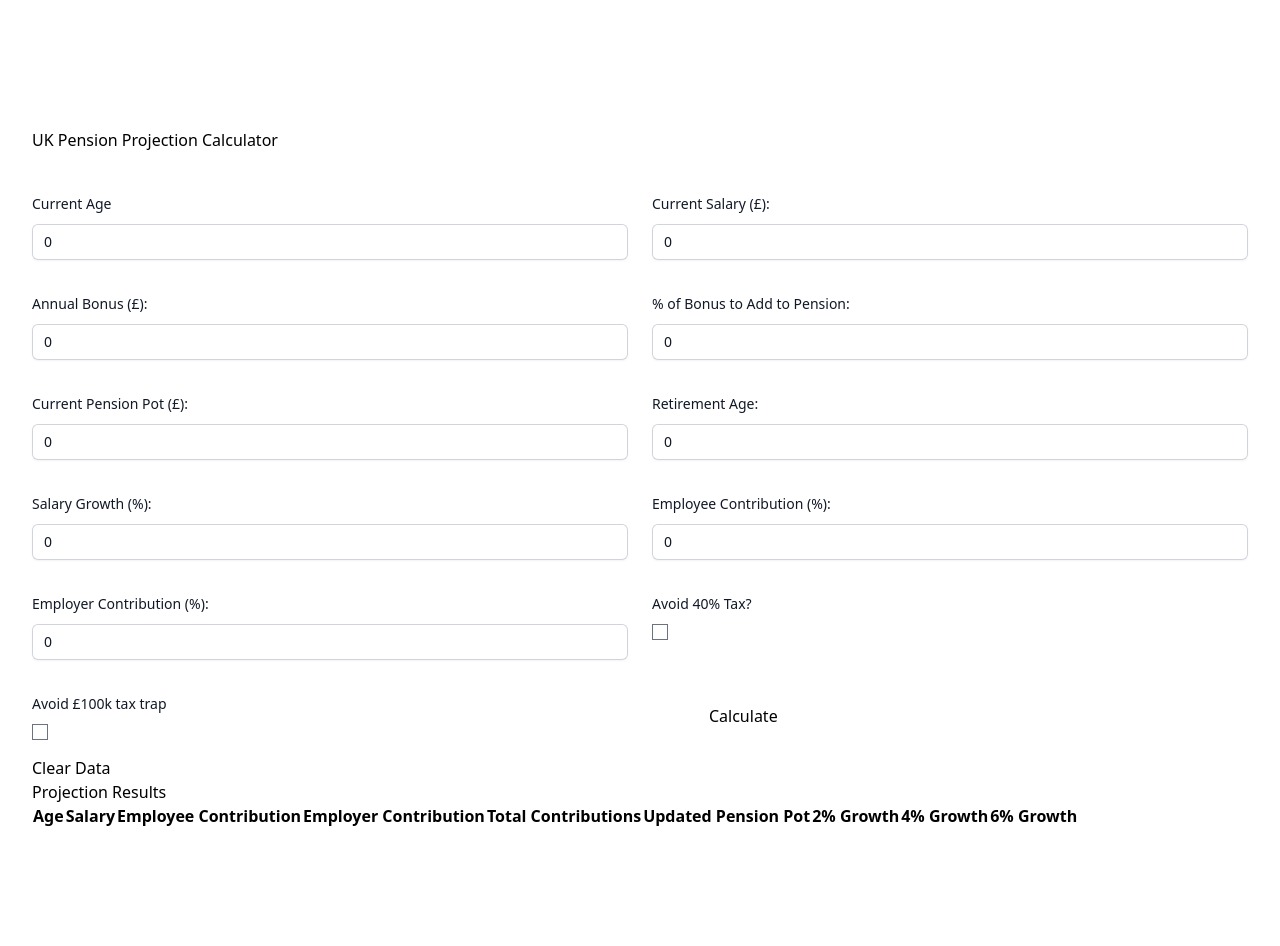
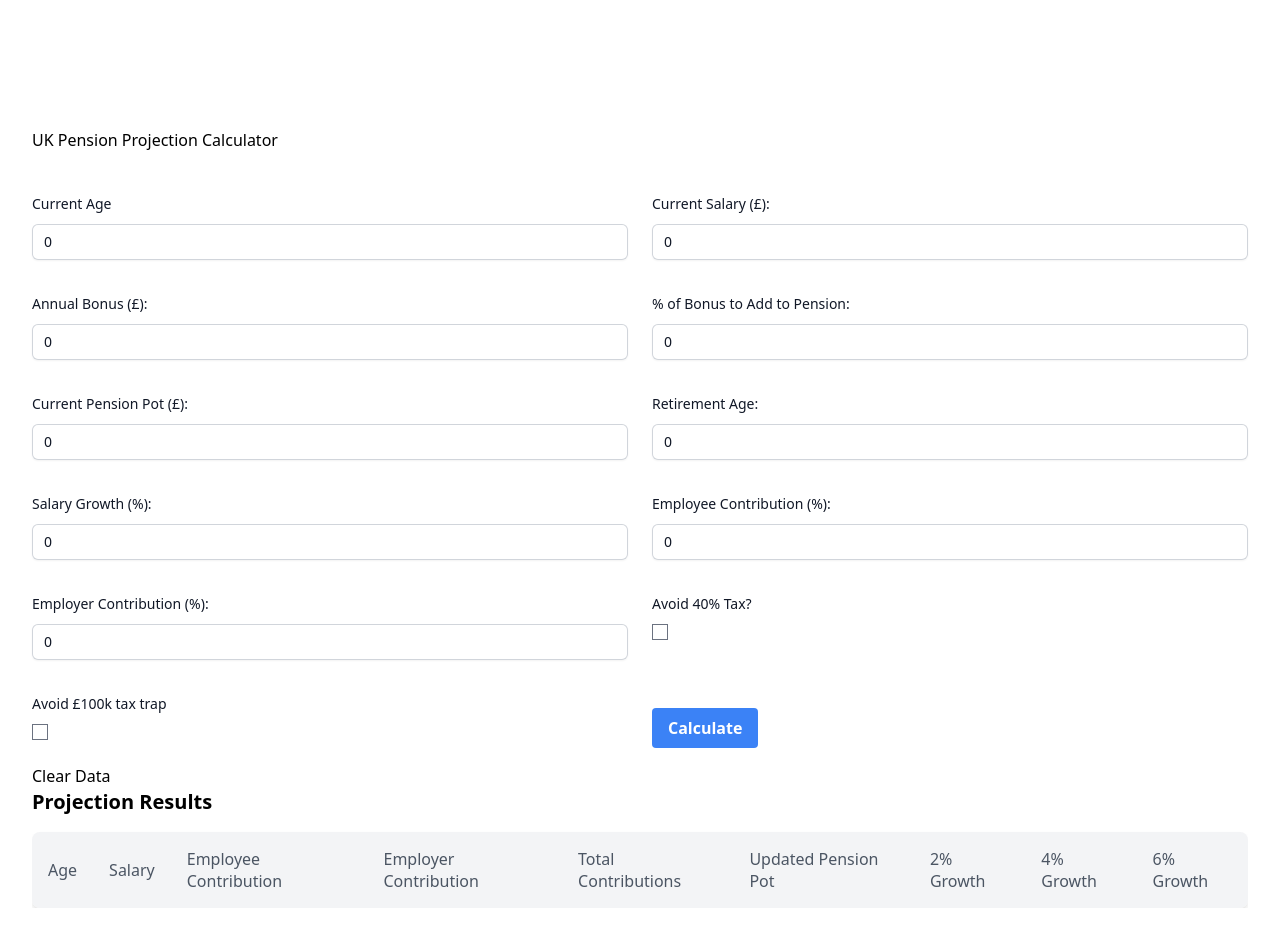
Before and after one commit to jagmitg/uk-pension-projection-calculator, a React (Create React App) app: page / in a window 1280 px wide. Shown: the top 946 px of the page. Built offline with nearby package versions, Linux system fonts and the light colour scheme.

Commit message:
Updated result tables with commas

```diff
--- a/src/CalculatorForm.tsx
+++ b/src/CalculatorForm.tsx
@@ -1,5 +1,5 @@
-import React from 'react';
-import { PensionProjectionState } from './interfaces';
+import React from "react";
+import { PensionProjectionState } from "./interfaces";
 
 interface CalculatorFormProps {
     state: PensionProjectionState;
@@ -7,17 +7,16 @@ interface CalculatorFormProps {
     onCalculate: () => void;
 }
 
-export const CalculatorForm: React.FC<CalculatorFormProps> = ({
-  state,
-  onValueChange,
-  onCalculate,
-}) => {
+export const CalculatorForm: React.FC<CalculatorFormProps> = ({ state, onValueChange, onCalculate }) => {
     return (
         <form>
             <div className="space-y-12">
                 <div className="mt-10 grid grid-cols-1 gap-x-6 gap-y-8 sm:grid-cols-6">
                     <div className="sm:col-span-3">
-                    <label htmlFor="currentAge" className="block text-sm font-medium leading-6 text-gray-900">
+                        <label
+                            htmlFor="currentAge"
+                            className="block text-sm font-medium leading-6 text-gray-900"
+                        >
                             Current Age
                         </label>
                         <div className="mt-2">
@@ -32,7 +31,10 @@ export const CalculatorForm: React.FC<CalculatorFormProps> = ({
                     </div>
 
                     <div className="sm:col-span-3">
-                    <label htmlFor="currentSalary" className="block text-sm font-medium leading-6 text-gray-900">
+                        <label
+                            htmlFor="currentSalary"
+                            className="block text-sm font-medium leading-6 text-gray-900"
+                        >
                             Current Salary (£):
                         </label>
                         <div className="mt-2">
@@ -47,7 +49,10 @@ export const CalculatorForm: React.FC<CalculatorFormProps> = ({
                     </div>
 
                     <div className="sm:col-span-3">
-                    <label htmlFor="annualBonus" className="block text-sm font-medium leading-6 text-gray-900">
+                        <label
+                            htmlFor="annualBonus"
+                            className="block text-sm font-medium leading-6 text-gray-900"
+                        >
                             Annual Bonus (£):
                         </label>
                         <div className="mt-2">
@@ -62,7 +67,10 @@ export const CalculatorForm: React.FC<CalculatorFormProps> = ({
                     </div>
 
                     <div className="sm:col-span-3">
-                    <label htmlFor="bonusContributionPct" className="block text-sm font-medium leading-6 text-gray-900">
+                        <label
+                            htmlFor="bonusContributionPct"
+                            className="block text-sm font-medium leading-6 text-gray-900"
+                        >
                             % of Bonus to Add to Pension:
                         </label>
                         <div className="mt-2">
@@ -77,7 +85,10 @@ export const CalculatorForm: React.FC<CalculatorFormProps> = ({
                     </div>
 
                     <div className="sm:col-span-3">
-                    <label htmlFor="currentPensionPot" className="block text-sm font-medium leading-6 text-gray-900">
+                        <label
+                            htmlFor="currentPensionPot"
+                            className="block text-sm font-medium leading-6 text-gray-900"
+                        >
                             Current Pension Pot (£):
                         </label>
                         <div className="mt-2">
@@ -92,7 +103,10 @@ export const CalculatorForm: React.FC<CalculatorFormProps> = ({
                     </div>
 
                     <div className="sm:col-span-3">
-                    <label htmlFor="retirementAge" className="block text-sm font-medium leading-6 text-gray-900">
+                        <label
+                            htmlFor="retirementAge"
+                            className="block text-sm font-medium leading-6 text-gray-900"
+                        >
                             Retirement Age:
                         </label>
                         <div className="mt-2">
@@ -107,7 +121,10 @@ export const CalculatorForm: React.FC<CalculatorFormProps> = ({
                     </div>
 
                     <div className="sm:col-span-3">
-                    <label htmlFor="salaryGrowth" className="block text-sm font-medium leading-6 text-gray-900">
+                        <label
+                            htmlFor="salaryGrowth"
+                            className="block text-sm font-medium leading-6 text-gray-900"
+                        >
                             Salary Growth (%):
                         </label>
                         <div className="mt-2">
@@ -122,7 +139,10 @@ export const CalculatorForm: React.FC<CalculatorFormProps> = ({
                     </div>
 
                     <div className="sm:col-span-3">
-                    <label htmlFor="employeeContributionPct" className="block text-sm font-medium leading-6 text-gray-900">
+                        <label
+                            htmlFor="employeeContributionPct"
+                            className="block text-sm font-medium leading-6 text-gray-900"
+                        >
                             Employee Contribution (%):
                         </label>
                         <div className="mt-2">
@@ -137,7 +157,10 @@ export const CalculatorForm: React.FC<CalculatorFormProps> = ({
                     </div>
 
                     <div className="sm:col-span-3">
-                    <label htmlFor="employerContributionPct" className="block text-sm font-medium leading-6 text-gray-900">
+                        <label
+                            htmlFor="employerContributionPct"
+                            className="block text-sm font-medium leading-6 text-gray-900"
+                        >
                             Employer Contribution (%):
                         </label>
                         <div className="mt-2">
@@ -152,7 +175,10 @@ export const CalculatorForm: React.FC<CalculatorFormProps> = ({
                     </div>
 
                     <div className="sm:col-span-3">
-                    <label htmlFor="avoid40Tax" className="block text-sm font-medium leading-6 text-gray-900">
+                        <label
+                            htmlFor="avoid40Tax"
+                            className="block text-sm font-medium leading-6 text-gray-900"
+                        >
                             Avoid 40% Tax?
                         </label>
                         <div className="mt-2">
@@ -166,7 +192,10 @@ export const CalculatorForm: React.FC<CalculatorFormProps> = ({
                     </div>
 
                     <div className="sm:col-span-3">
-                    <label htmlFor="avoid100kTaxTrap" className="block text-sm font-medium leading-6 text-gray-900">
+                        <label
+                            htmlFor="avoid100kTaxTrap"
+                            className="block text-sm font-medium leading-6 text-gray-900"
+                        >
                             Avoid £100k tax trap
                         </label>
                         <div className="mt-2">
@@ -179,9 +208,15 @@ export const CalculatorForm: React.FC<CalculatorFormProps> = ({
                         </div>
                     </div>
 
-            <button type="button" onClick={onCalculate}>
+                    <div className="mt-4">
+                        <button
+                            className="bg-blue-500 hover:bg-blue-700 text-white font-bold py-2 px-4 rounded focus:outline-none focus:shadow-outline"
+                            type="button"
+                            onClick={onCalculate}
+                        >
                             Calculate
                         </button>
+                    </div>
                 </div>
             </div>
         </form>
--- a/src/ResultsTable.tsx
+++ b/src/ResultsTable.tsx
@@ -1,5 +1,5 @@
-import React from 'react';
-import { PensionProjectionResult } from './interfaces';
+import React from "react";
+import { PensionProjectionResult } from "./interfaces";
 
 interface ResultsTableProps {
     results: PensionProjectionResult[];
@@ -7,34 +7,82 @@ interface ResultsTableProps {
 
 export const ResultsTable: React.FC<ResultsTableProps> = ({ results }) => {
     return (
-    <div>
-      <h2>Projection Results</h2>
-      <table>
-        <thead>
+        <div className="overflow-x-auto">
+            <h2 className="text-xl font-semibold mb-4">Projection Results</h2>
+            <table className="min-w-full table-auto bg-white shadow-md rounded-lg overflow-hidden">
+                <thead className="bg-gray-100">
                     <tr>
-            <th>Age</th>
-            <th>Salary</th>
-            <th>Employee Contribution</th>
-            <th>Employer Contribution</th>
-            <th>Total Contributions</th>
-            <th>Updated Pension Pot</th>
-            <th>2% Growth</th>
-            <th>4% Growth</th>
-            <th>6% Growth</th>
+                        <th className="p-4 text-left font-medium text-gray-600">Age</th>
+                        <th className="p-4 text-left font-medium text-gray-600">Salary</th>
+                        <th className="p-4 text-left font-medium text-gray-600">Employee Contribution</th>
+                        <th className="p-4 text-left font-medium text-gray-600">Employer Contribution</th>
+                        <th className="p-4 text-left font-medium text-gray-600">Total Contributions</th>
+                        <th className="p-4 text-left font-medium text-gray-600">Updated Pension Pot</th>
+                        <th className="p-4 text-left font-medium text-gray-600">2% Growth</th>
+                        <th className="p-4 text-left font-medium text-gray-600">4% Growth</th>
+                        <th className="p-4 text-left font-medium text-gray-600">6% Growth</th>
                     </tr>
                 </thead>
                 <tbody>
                     {results.map((result, index) => (
-            <tr key={index}>
-              <td>{result.age}</td>
-              <td>£{result.yearSalary.toFixed(2)}</td>
-              <td>£{result.employeeContributionVal.toFixed(2)}</td>
-              <td>£{result.employerContributionVal.toFixed(2)}</td>
-              <td>£{result.totalContributions.toFixed(2)}</td>
-              <td>£{result.updatedPensionPot.toFixed(2)}</td>
-              <td>£{result.twoPercentGrowth.toFixed(2)}</td>
-              <td>£{result.fourPercentGrowth.toFixed(2)}</td>
-              <td>£{result.sixPercentGrowth.toFixed(2)}</td>
+                        <tr className="border-b" key={index}>
+                            <td className="p-4 text-gray-700">{result.age}</td>
+                            <td className="p-4 text-gray-700">
+                                £
+                                {result.yearSalary.toLocaleString("en-GB", {
+                                    minimumFractionDigits: 2,
+                                    maximumFractionDigits: 2
+                                })}
+                            </td>
+                            <td className="p-4 text-gray-700">
+                                £
+                                {result.employeeContributionVal.toLocaleString("en-GB", {
+                                    minimumFractionDigits: 2,
+                                    maximumFractionDigits: 2
+                                })}
+                            </td>
+                            <td className="p-4 text-gray-700">
+                                £
+                                {result.employerContributionVal.toLocaleString("en-GB", {
+                                    minimumFractionDigits: 2,
+                                    maximumFractionDigits: 2
+                                })}
+                            </td>
+                            <td className="p-4 text-gray-700">
+                                £
+                                {result.totalContributions.toLocaleString("en-GB", {
+                                    minimumFractionDigits: 2,
+                                    maximumFractionDigits: 2
+                                })}
+                            </td>
+                            <td className="p-4 text-gray-700">
+                                £
+                                {result.updatedPensionPot.toLocaleString("en-GB", {
+                                    minimumFractionDigits: 2,
+                                    maximumFractionDigits: 2
+                                })}
+                            </td>
+                            <td className="p-4 text-gray-700">
+                                £
+                                {result.twoPercentGrowth.toLocaleString("en-GB", {
+                                    minimumFractionDigits: 2,
+                                    maximumFractionDigits: 2
+                                })}
+                            </td>
+                            <td className="p-4 text-gray-700">
+                                £
+                                {result.fourPercentGrowth.toLocaleString("en-GB", {
+                                    minimumFractionDigits: 2,
+                                    maximumFractionDigits: 2
+                                })}
+                            </td>
+                            <td className="p-4 text-gray-700">
+                                £
+                                {result.sixPercentGrowth.toLocaleString("en-GB", {
+                                    minimumFractionDigits: 2,
+                                    maximumFractionDigits: 2
+                                })}
+                            </td>
                         </tr>
                     ))}
                 </tbody>
```
Lines whose indentation alone changed are shown as unchanged.
